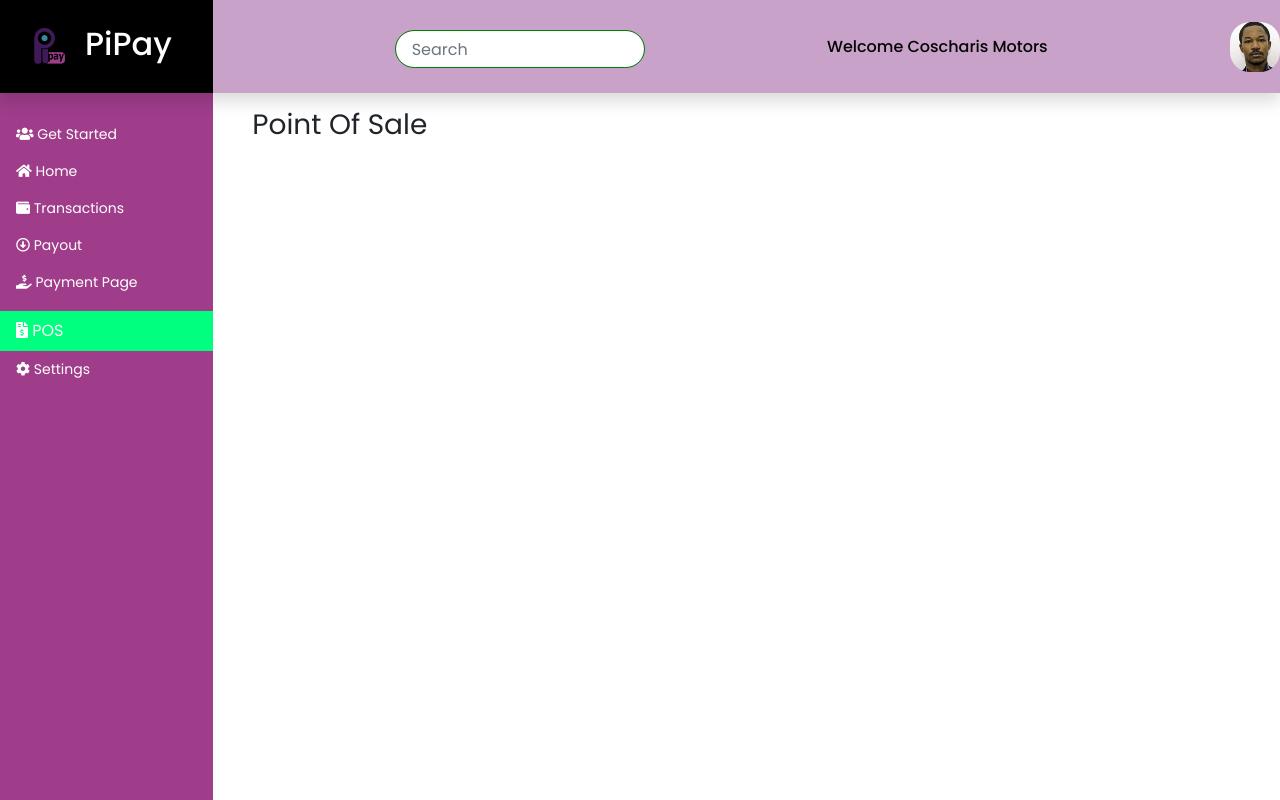
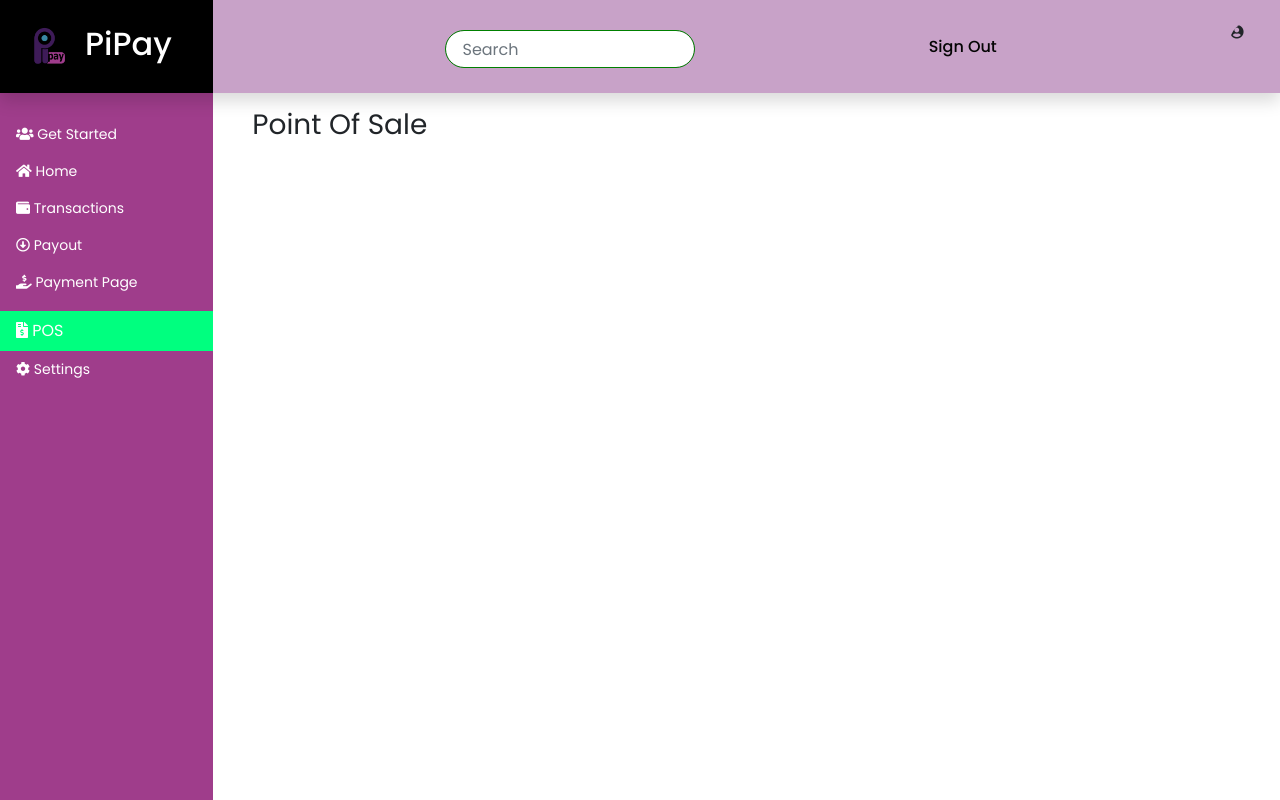
Before and after one commit to Charlez91/landingpages_pihub, a plain HTML site: page PiHub_LandingPage/Pi_Pay/Vendor_Dashboard/pos.html in a window 1280 px wide. Drawn offline with nearby package versions, Linux system fonts and the light colour scheme; files that its build step writes are made by us from their sources.

Commit message:
Changed the image on the navbar to icon

```diff
--- a/PiHub_LandingPage/Pi_Pay/Vendor_Dashboard/pos.html
+++ b/PiHub_LandingPage/Pi_Pay/Vendor_Dashboard/pos.html
@@ -37,21 +37,21 @@
   </head>
   <body>
     <nav class="navbar navbar-dark sticky-top flex-md-nowrap p-0 shadow">
-  <a class="navbar-brand col-md-3 col-lg-2 mr-0 px-3" href="../index.html">
+      <a class="navbar-brand col-md-3 col-lg-2 mr-0 px-3" href="#">
       <span class="icon"><img class="center-block" src="assets/dist/img/ppay2.png" height="69" alt="pipay_user"></span>PiPay</a>
       <button class="navbar-toggler position-absolute d-md-none collapsed" type="button" data-toggle="collapse" data-target="#sidebarMenu" aria-controls="sidebarMenu" aria-expanded="false" aria-label="Toggle navigation">
         <span class="navbar-toggler-icon"></span>
       </button>
       <input class="form-control " type="text" placeholder="Search" aria-label="Search">
+      <ul class="navbar-nav px-3">
 
-   <ul class="navbar-nav px-3">
         <li class="nav-item text-nowrap">
-    <a class="nav-link" href="#">Welcome Coscharis Motors</a>
+
+          <a class="nav-link" href="#">Sign out</a>
         </li>
       </ul>
-
         <div class="user">
-          <img src="assets/dist/img/user.jpg">
+          <i class="fa-solid fa-circle-user"></i>
         </div>
     </nav>
 <div class="container-fluid">
```
Also changed, not shown: PiHub_LandingPage/Pi_Pay/Vendor_Dashboard/gettingstarted.html (+2 -2 lines), PiHub_LandingPage/Pi_Pay/Vendor_Dashboard/index.html (+1 -1 lines), PiHub_LandingPage/Pi_Pay/Vendor_Dashboard/payment.html (+5 -5 lines), PiHub_LandingPage/Pi_Pay/Vendor_Dashboard/payout.html (+1 -1 lines), PiHub_LandingPage/Pi_Pay/Vendor_Dashboard/settings.html (+1 -1 lines), PiHub_LandingPage/Pi_Pay/Vendor_Dashboard/transaction.html (+1 -1 lines). Lines whose indentation alone changed are shown as unchanged.
